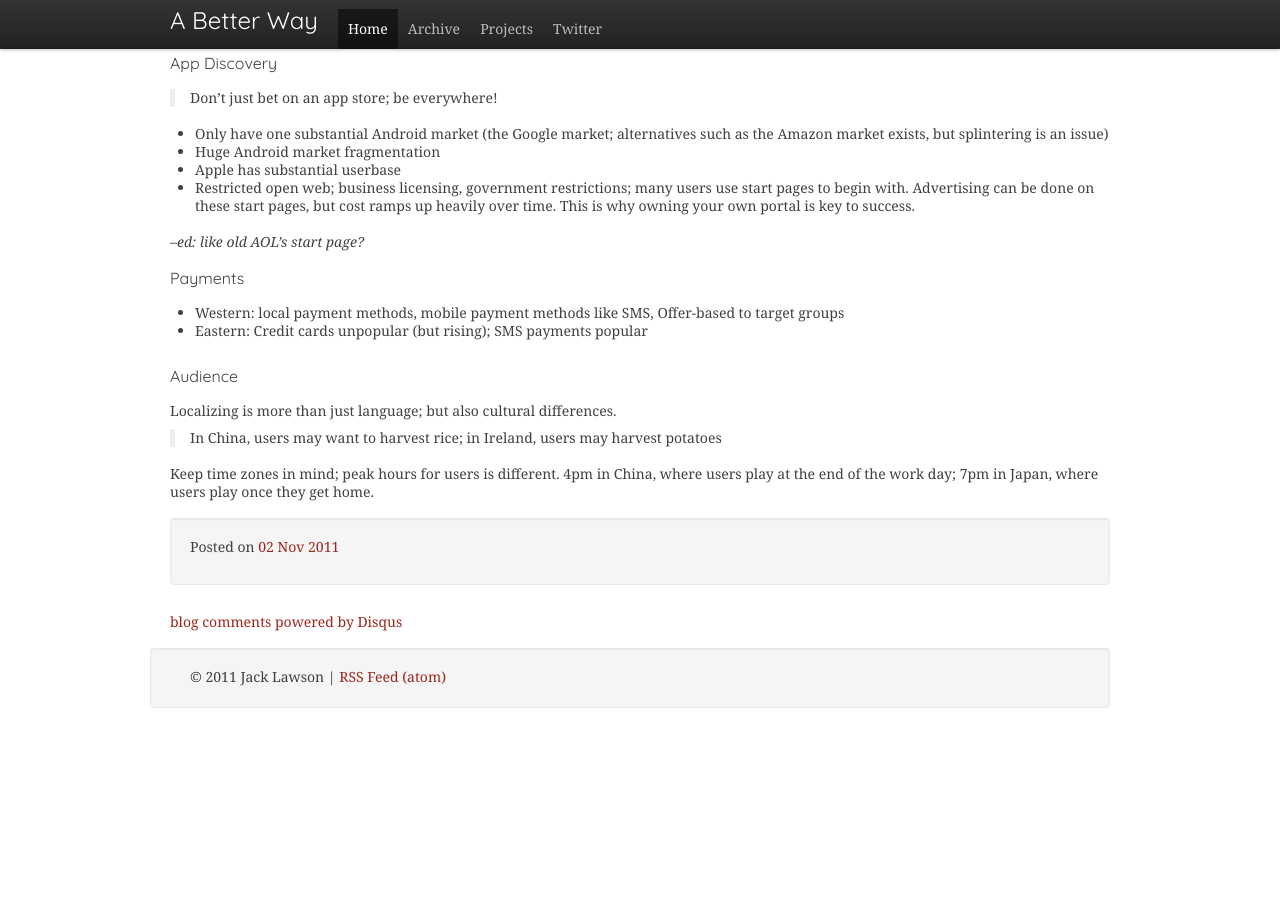
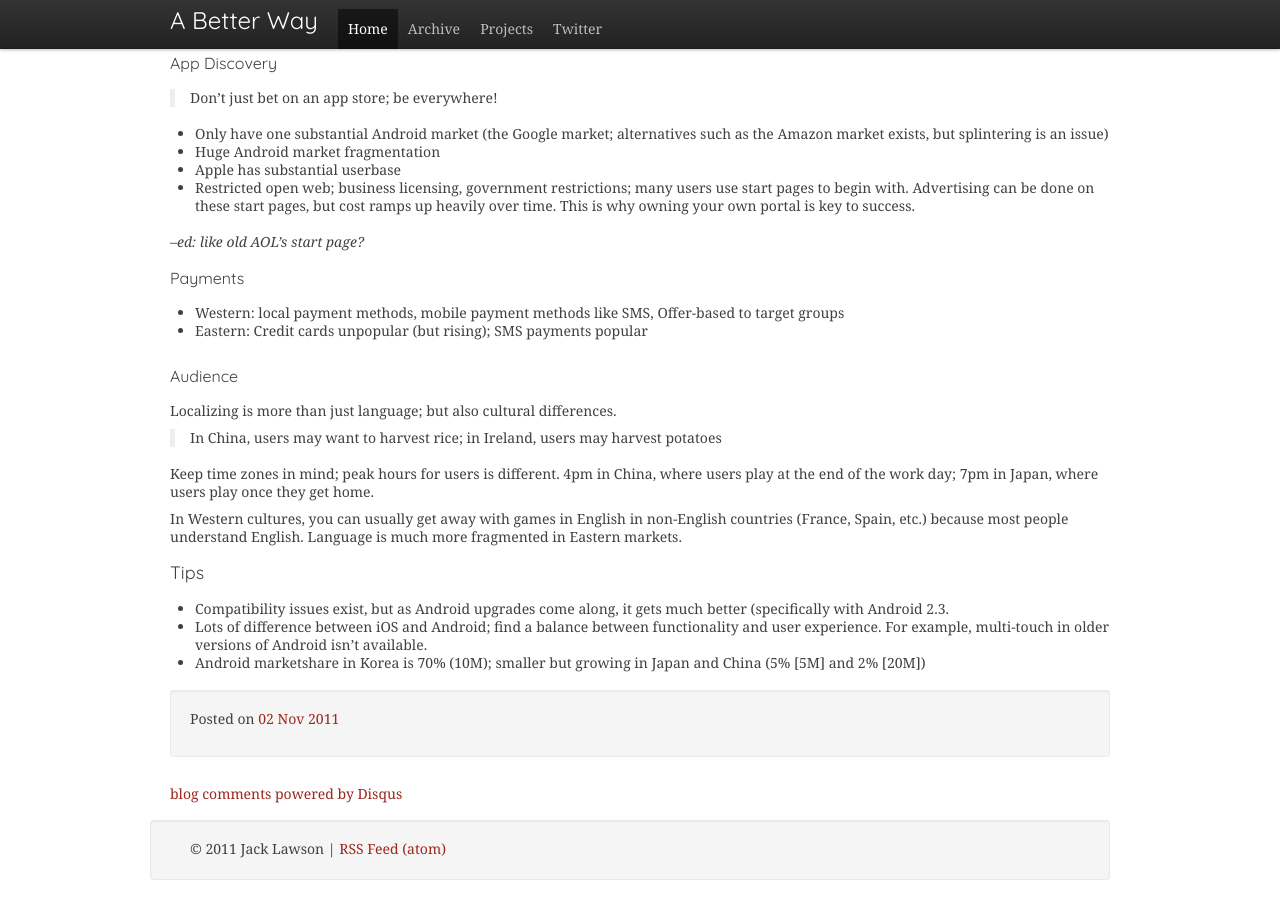
Before and after one commit to ajacksified/ajacksified.github.com, a Jekyll site: the page built from _posts/2011-11-02-new-game-conf-liveblog-2.markdown, in a window 1280 px wide and 900 px high, scrolled down 5264 px. Built offline with Jekyll 4.4.1, drawn with Linux system fonts in a browser that asks for light colours; nearby versions of some CDN libraries; some web fonts are replaced; Markdown is read by kramdown in place of the engine named in the settings; comment, search, counter and statistics services are not loaded; before the commit the page ends 5992 px from its top, so only the background shows below that.

Commit message:
Day 2 - Robert & Chen

```diff
--- a/_posts/2011-11-02-new-game-conf-liveblog-2.markdown
+++ b/_posts/2011-11-02-new-game-conf-liveblog-2.markdown
@@ -355,3 +355,17 @@ Localizing is more than just language; but also cultural differences.
 Keep time zones in mind; peak hours for users is different. 4pm in China, where
 users play at the end of the work day; 7pm in Japan, where users play once they
 get home.
+
+In Western cultures, you can usually get away with games in English in
+non-English countries (France, Spain, etc.) because most people understand
+English. Language is much more fragmented in Eastern markets.
+
+### Tips
+
+* Compatibility issues exist, but as Android upgrades come along, it gets much
+  better (specifically with Android 2.3.
+* Lots of difference between iOS and Android; find a balance between
+  functionality and user experience. For example, multi-touch in older versions
+  of Android isn't available.
+* Android marketshare in Korea is 70% (10M); smaller but growing in Japan and China
+  (5% [5M] and 2% [20M])
```
